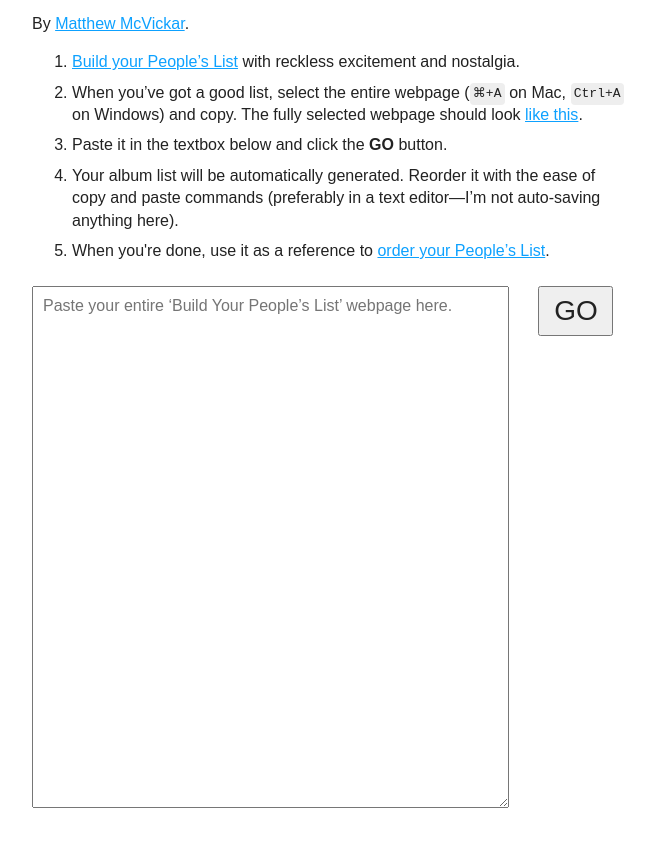
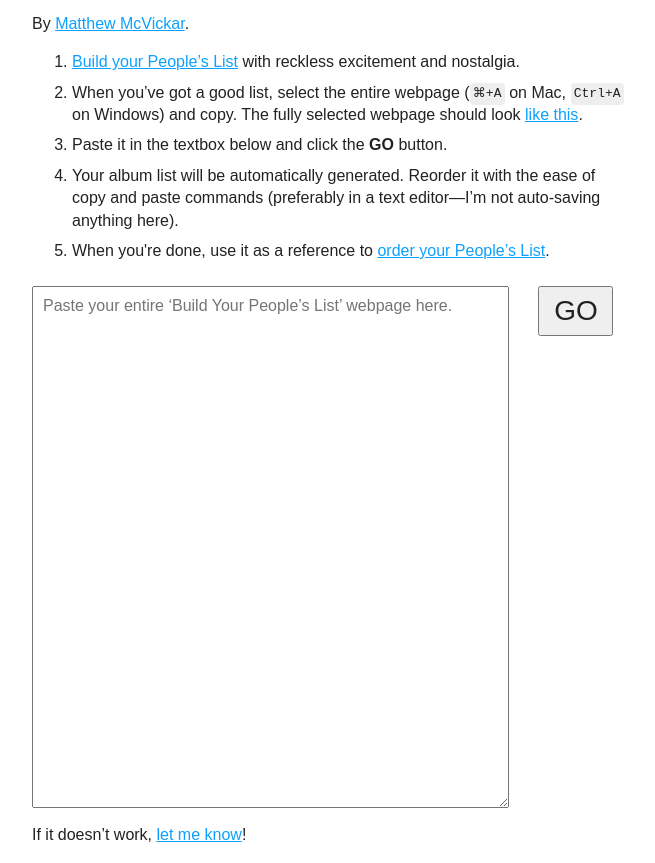
Before and after one commit to matthewmcvickar/plain-text-pitchfork-peoples-list, a plain HTML site: page index.html in a window 1280 px wide. Shown: the part 105-968 px from the top of the page, without its empty margins (308-963 px from the left). Before the commit the page ends 913 px from the top, so only its background shows below. Drawn offline with nearby package versions, Linux system fonts and the light colour scheme.

Commit message:
"If it doesn't work, let me know!"

```diff
--- a/index.html
+++ b/index.html
@@ -33,6 +33,7 @@
     </ol>
     <textarea id="list" placeholder="Paste your entire &lsquo;Build Your People&rsquo;s List&rsquo; webpage here."></textarea>
     <input id="go" type="button" value="GO">
+    <p>If it doesn&rsquo;t work, <a href="https://twitter.com/matthewmcvickar">let me know</a>!</p>
 
   </div>
 
```
